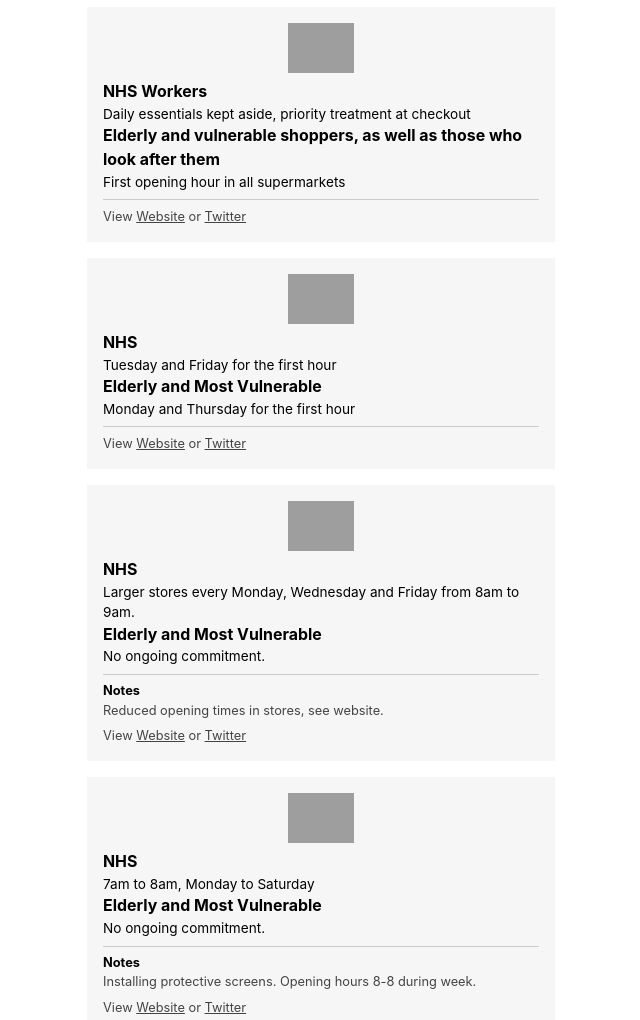
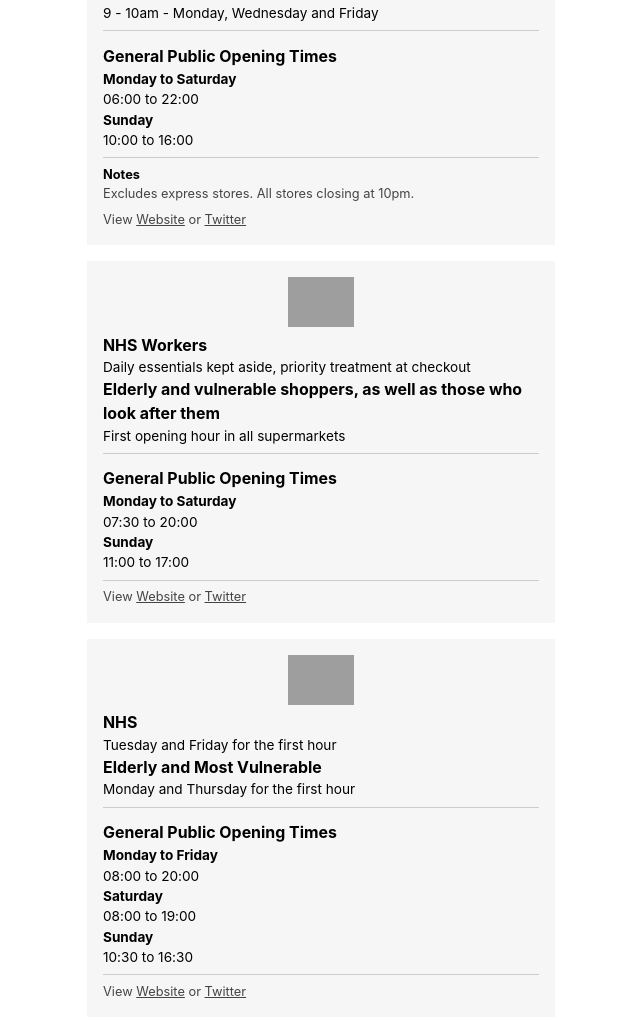
Before and after one commit to gtrufitt/priorityshoppinghours, an Eleventy site: page index.liquid in a window 1280 px wide. Shown: the part 882-1902 px from the top of the page, without its empty margins (319-959 px from the left). Built offline with nearby package versions, Linux system fonts and the light colour scheme; Eleventy itself is replaced by a stand-in of ours; files that its build step writes are made by us from their sources; grey boxes are pictures that could not be loaded.

Commit message:
Add general public opening hours

```diff
--- a/_data/index.json
+++ b/_data/index.json
@@ -17,6 +17,16 @@
           "description": "Prioritised online delivery slots for elderly, disabled and vulnerable customers."
         }
       ],
+      "generalHours": [
+        {
+          "day": "Monday to Saturday",
+          "times": "09:00 to 20:00"
+        },
+        {
+          "day": "Sunday",
+          "times": "Normal opening hours - Check your local branch"
+        }
+      ],
       "notes": "All supermarkets will be open from 08.00 to 20.00 Monday – Saturday",
       "detailsLink": "https://www.sainsburys.co.uk/webapp/wcs/stores/servlet/gb/groceries/working-to-feed-the-nation-/latest-information--?storeId=10151&langId=44&krypto=Y7XJ8Ek98uf%2B5ruQTCXQxFVMrd4QwW6nAzMMmN972JIXCQnvu7SCFiJkN7cJWXt8gkH33NcnX3Cf8GdACkFMfdblfY91urcIOA0KomiE4FRsSWQ%2ByZRSp1Qb4Ih7waepu%2Blm3GnFAqMy1NGltXUZB31FD8ljMlSrIYeBLhlsNVQ%3D&ddkey=https%3Agb%2Fgroceries%2Fworking-to-feed-the-nation-%2Flatest-information--",
       "twitterLink": "https://twitter.com/sainsburys?ref_src=twsrc%5Egoogle%7Ctwcamp%5Eserp%7Ctwgr%5Eauthor"
@@ -32,6 +42,16 @@
         {
           "title": "Elderly and Most Vulnerable",
           "description": "9 - 10am - Monday, Wednesday and Friday"
+        }
+      ],
+      "generalHours": [
+        {
+          "day": "Monday to Saturday",
+          "times": "06:00 to 22:00"
+        },
+        {
+          "day": "Sunday",
+          "times": "10:00 to 16:00"
         }
       ],
       "notes": "Excludes express stores. All stores closing at 10pm. ",
@@ -51,6 +71,16 @@
           "description": "First opening hour in all supermarkets"
         }
       ],
+      "generalHours": [
+        {
+          "day": "Monday to Saturday",
+          "times": "07:30 to 20:00"
+        },
+        {
+          "day": "Sunday",
+          "times": "11:00 to 17:00"
+        }
+      ],
       "notes": "",
       "detailsLink": "https://www.waitrose.com/ecom/help-information/customer-service/coronavirus",
       "twitterLink": "https://twitter.com/waitrose?ref_src=twsrc%5Egoogle%7Ctwcamp%5Eserp%7Ctwgr%5Eauthor"
@@ -66,6 +96,20 @@
         {
           "title": "Elderly and Most Vulnerable",
           "description": "Monday and Thursday for the first hour"
+        }
+      ],
+      "generalHours": [
+        {
+          "day": "Monday to Friday",
+          "times": "08:00 to 20:00"
+        },
+        {
+          "day": "Saturday",
+          "times": "08:00 to 19:00"
+        },
+        {
+          "day": "Sunday",
+          "times": "10:30 to 16:30"
         }
       ],
       "notes": "",
@@ -85,6 +129,16 @@
           "description": "No ongoing commitment."
         }
       ],
+      "generalHours": [
+        {
+          "day": "Monday to Saturday",
+          "times": "08:00 to 20:00"
+        },
+        {
+          "day": "Sunday",
+          "times": "10:30 to 16:30"
+        }
+      ],
       "notes": "Reduced opening times in stores, see website.",
       "detailsLink": "https://corporate.asda.com/20200309/steps-we-have-taken-in-response-to-the-coronavirus-outbreak",
       "twitterLink": "https://twitter.com/asda"
@@ -100,6 +154,16 @@
         {
           "title": "Elderly and Most Vulnerable",
           "description": "No ongoing commitment."
+        }
+      ],
+      "generalHours": [
+        {
+          "day": "Monday to Saturday",
+          "times": "08:00 to 20:00"
+        },
+        {
+          "day": "Sunday",
+          "times": "10:00 to 16:00"
         }
       ],
       "notes": "Installing protective screens. Opening hours 8-8 during week.",
@@ -119,6 +183,12 @@
           "description": "8–9am Monday to Saturday, and 10– 11am on Sundays (Not dedicated)"
         }
       ],
+      "generalHours": [
+        {
+          "day": "Monday to Sunday",
+          "times": "08:00 to 20:00"
+        }
+      ],
       "notes": "They say: \"Our colleagues will be prioritising and caring for vulnerable customers.\"",
       "detailsLink": "https://www.coop.co.uk/coronavirus",
       "twitterLink": "https://twitter.com/coopuk"
@@ -136,6 +206,16 @@
           "description": "First hour of trading, Monday - Saturday"
         }
       ],
+      "generalHours": [
+        {
+          "day": "Monday to Saturday",
+          "times": "08:00 to 19:00"
+        },
+        {
+          "day": "Sunday",
+          "times": "10:00 to 16:00"
+        }
+      ],
       "detailsLink": "https://www.iceland.co.uk/customer-support/help-articles#coronavirus",
       "twitterLink": "https://twitter.com/IcelandFoods?s=20"
     },
@@ -146,6 +226,16 @@
         {
           "title": "All Customers",
           "description": "No commitment to priority or early opening"
+        }
+      ],
+      "generalHours": [
+        {
+          "day": "Monday to Saturday",
+          "times": "08:00 to 20:00"
+        },
+        {
+          "day": "Sunday",
+          "times": "10:00 to 16:00"
         }
       ],
       "detailsLink": "https://www.lidl.co.uk/about-us/customer-update",
@@ -160,6 +250,16 @@
           "description": "No commitment to priority or early opening"
         }
       ],
+      "generalHours": [
+        {
+          "day": "Monday to Saturday",
+          "times": "08:00 to 20:00"
+        },
+        {
+          "day": "Sunday",
+          "times": "10:00 to 16:00"
+        }
+      ],
       "detailsLink": "https://www.aldi.co.uk/covid19",
       "twitterLink": "https://twitter.com/AldiUK"
     }
--- a/index.css
+++ b/index.css
@@ -31,6 +31,14 @@
 }
 
 .groups {
+    font-size: 0.85em;
+    padding: 0.5em 0;
+    border-bottom: 1px solid #ccc;
+    margin-bottom: 0.5em;
+}
+
+.general-public {
+    position: relative;
     font-size: 0.85em;
     padding: 0.5em 0;
     border-bottom: 1px solid #ccc;
--- a/index.liquid
+++ b/index.liquid
@@ -50,15 +50,23 @@
                         <dd><p>{{group.description}}</p><dd>
                     {% endfor %}
                 </dl>
+                <dl class="general-public">
+                <dt><h3>General Public Opening Times</h3><dt>
+                    {% for opening in supermarket.generalHours %}
+                        <dt><strong><p>{{opening.day}}</p></strong><dt>
+                        <dd><p>{{opening.times}}</p><dd>
+                    {% endfor %}
+                </dl>
                 {% if supermarket.notes != "" %}
                     <h4 class="small">Notes</h4>
                     <p class="notes small">{{supermarket.notes}}</p>
                 {% endif %}
-                <p class="small notes" style="margin-top: 0.5em;">View <a class="notes" href="{{supermarket.detailsLink}}">Website</a> or <a class="notes" href="{{supermarket.twitterLink}}">Twitter</a></p>
+                <p class="small notes" style="margin-top: 0.5em;">View <a class="notes" target="_blank" href="{{supermarket.detailsLink}}">Website</a> or <a class="notes" target="_blank" href="{{supermarket.twitterLink}}">Twitter</a></p>
             </li>
         {% endfor %}
     </ul>
 
+    <p class="small">** Opening times may vary at differen locations - Always check before travelling **</p>
     <p class="small">Last updated at {{ "now" | date: "%Y-%m-%d %H:%M" }}</p>
     <p class="small"><a href="https://twitter.com/i/lists/1242131294731059201?s=20">See Tweets from all supermarkets in one place</a></p>
 
```
Also changed, not shown: 1 other file.
